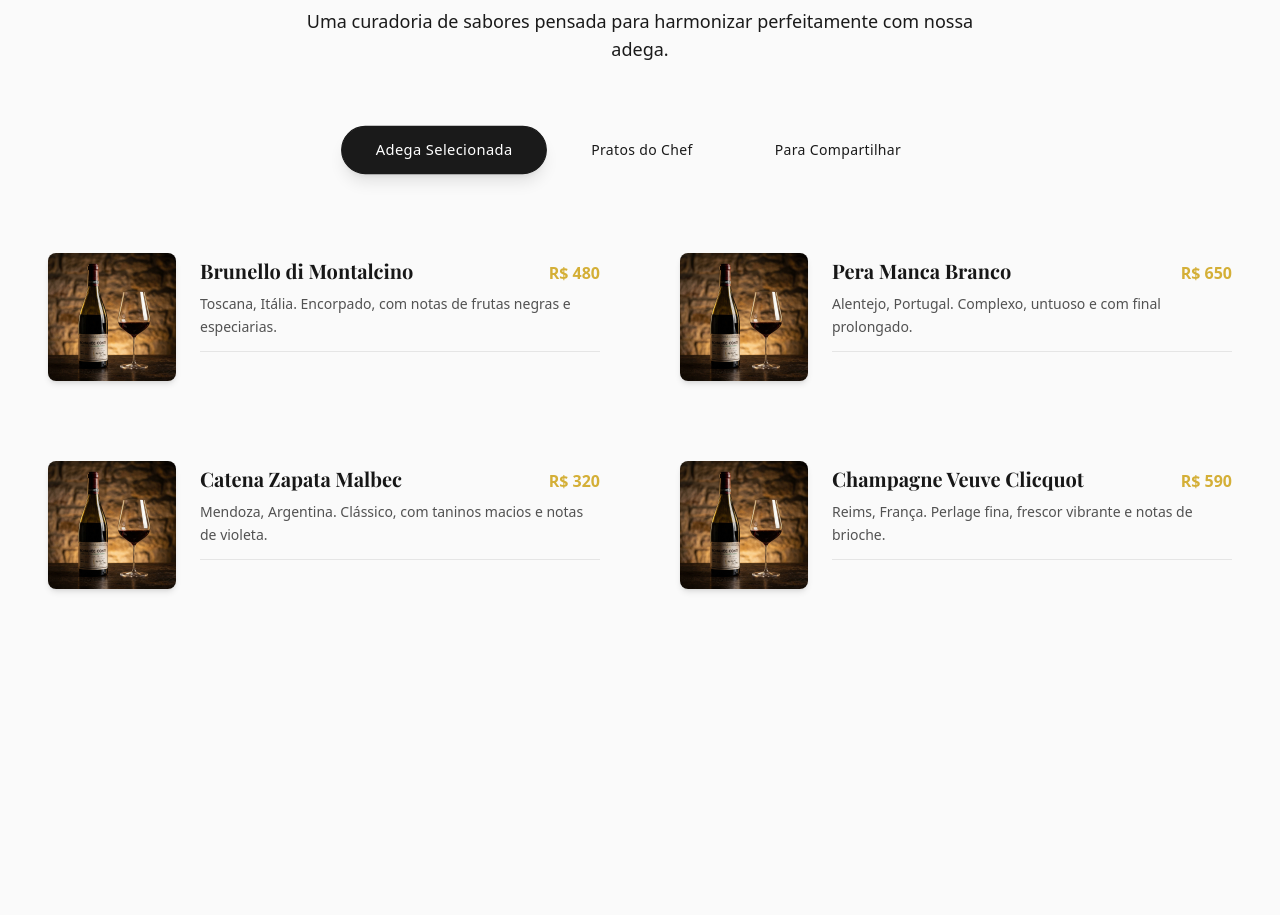
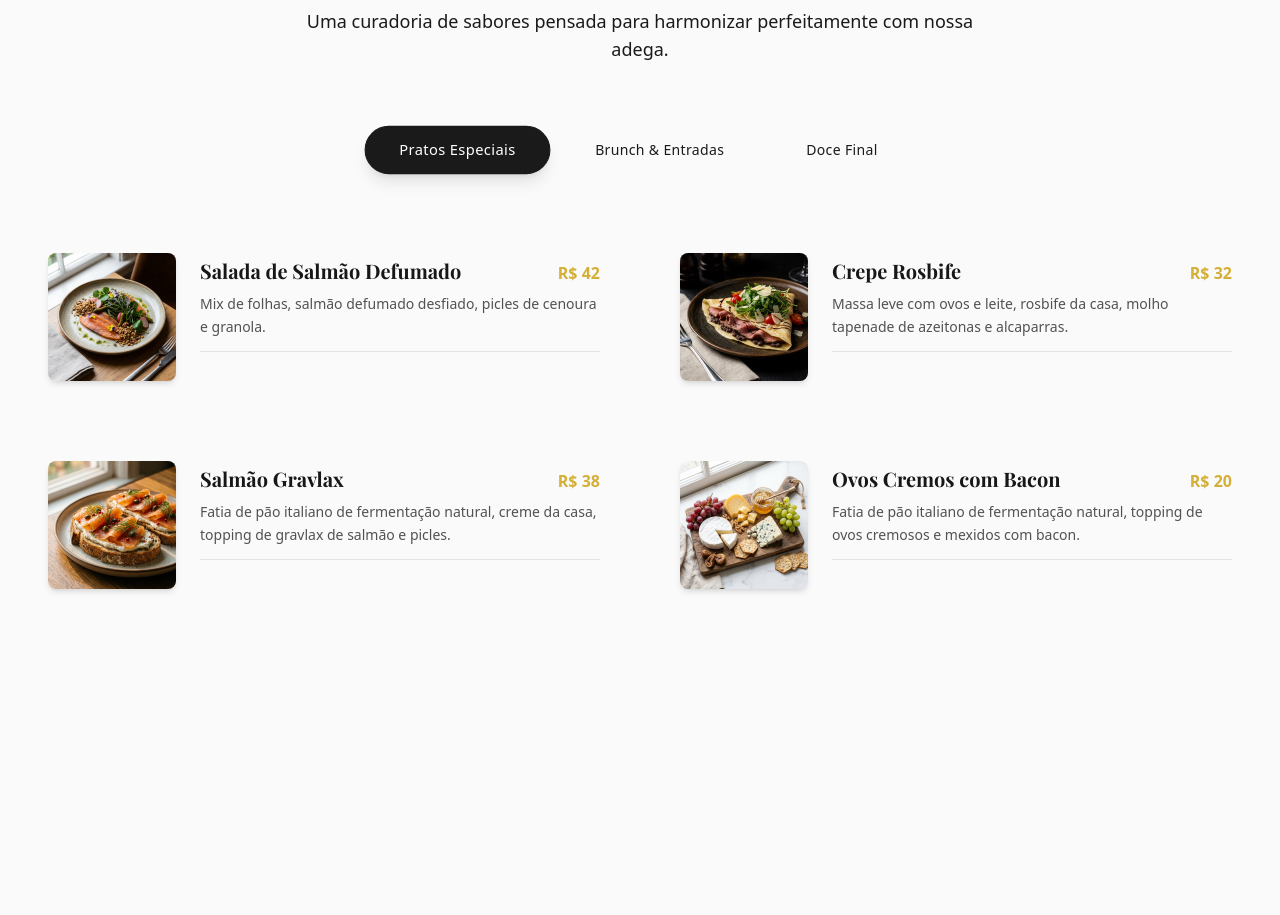
Before and after one commit to Munizada/Emporio-Gavi, a Next.js app: page / in a window 1280 px wide. Shown: the part 3720-4635 px from the top of the page. Built offline with nearby package versions, Linux system fonts and the light colour scheme; a web font is replaced by a local one.

Commit message:
fix: force update menu data with real items

```diff
--- a/components/sections/MenuSection.tsx
+++ b/components/sections/MenuSection.tsx
@@ -10,99 +10,99 @@
 
 const menuCategories = [
     {
-        id: "vinhos",
-        label: "Adega Selecionada",
+        id: "especiais",
+        label: "Pratos Especiais",
         items: [
             {
-                title: "Brunello di Montalcino",
-                price: "R$ 480",
-                description: "Toscana, Itália. Encorpado, com notas de frutas negras e especiarias.",
-                image: "/images/wine-bottle.png", // Using existing image as placeholder
+                title: "Salada de Salmão Defumado",
+                price: "R$ 42",
+                description: "Mix de folhas, salmão defumado desfiado, picles de cenoura e granola.",
+                image: "/images/menu-salmao-defumado.png",
             },
             {
-                title: "Pera Manca Branco",
-                price: "R$ 650",
-                description: "Alentejo, Portugal. Complexo, untuoso e com final prolongado.",
-                image: "/images/wine-bottle.png",
+                title: "Crepe Rosbife",
+                price: "R$ 32",
+                description: "Massa leve com ovos e leite, rosbife da casa, molho tapenade de azeitonas e alcaparras.",
+                image: "/images/menu-crepe-rosbife.png",
             },
             {
-                title: "Catena Zapata Malbec",
-                price: "R$ 320",
-                description: "Mendoza, Argentina. Clássico, com taninos macios e notas de violeta.",
-                image: "/images/wine-bottle.png",
+                title: "Salmão Gravlax",
+                price: "R$ 38",
+                description: "Fatia de pão italiano de fermentação natural, creme da casa, topping de gravlax de salmão e picles.",
+                image: "/images/menu-gravlax.png",
             },
             {
-                title: "Champagne Veuve Clicquot",
-                price: "R$ 590",
-                description: "Reims, França. Perlage fina, frescor vibrante e notas de brioche.",
-                image: "/images/wine-bottle.png",
+                title: "Ovos Cremos com Bacon",
+                price: "R$ 20",
+                description: "Fatia de pão italiano de fermentação natural, topping de ovos cremosos e mexidos com bacon.",
+                image: "/images/cheese-board.png", // Using default as we didn't generate this specific one yet
             },
         ],
     },
     {
-        id: "pratos",
-        label: "Pratos do Chef",
+        id: "brunch",
+        label: "Brunch & Entradas",
         items: [
             {
-                title: "Risoto de Camarão com Brie",
-                price: "R$ 89",
-                description: "Arroz arbóreo cremoso, camarões rosa grandes e finalizado com queijo brie.",
-                image: "/images/olive-oil.png", // Placeholder
+                title: "Croissant",
+                price: "R$ 12",
+                description: "Consulte os sabores disponíveis. Clássico amanteigado ou recheado.",
+                image: "/images/menu-croissant.png",
             },
             {
-                title: "Filé ao Molho Poivre",
-                price: "R$ 98",
-                description: "Medalhão de filé mignon alto, crosta de pimentas e batatas rústicas.",
-                image: "/images/olive-oil.png",
+                title: "Quiche",
+                price: "R$ 20",
+                description: "Massa leve e recheio cremoso. Consulte os sabores do dia.",
+                image: "/images/cheese-board.png", // Placeholder
             },
             {
-                title: "Bacalhau à Lagareiro",
-                price: "R$ 110",
-                description: "Lombo de bacalhau confitado no azeite, batatas ao murro e brócolis.",
-                image: "/images/olive-oil.png",
+                title: "Salada Caprese",
+                price: "R$ 34",
+                description: "Mix de folhas, tomate cereja, queijo coalho, molho pesto e croutons.",
+                image: "/images/menu-caprese.png",
             },
             {
-                title: "Pasta Trufada",
-                price: "R$ 78",
-                description: "Massa fresca artesanal, manteiga de trufas brancas e parmesão 24 meses.",
-                image: "/images/olive-oil.png",
+                title: "Pão de Queijo",
+                price: "R$ 4",
+                description: "A receita tradicional mineira, feito com queijo da Canastra.",
+                image: "/images/cheese-board.png", // Placeholder
             },
         ],
     },
     {
-        id: "tapas",
-        label: "Para Compartilhar",
+        id: "doces",
+        label: "Doce Final",
         items: [
             {
-                title: "Tábua de Queijos Premium",
-                price: "R$ 120",
-                description: "Seleção de 5 queijos importados, mel trufado, nuts e pães de fermentação natural.",
-                image: "/images/cheese-board.png",
+                title: "Bolo Tiramisú",
+                price: "R$ 24",
+                description: "Bolo denso com massa de cacau black, recheio de chantilly de café e cobertura de ganache.",
+                image: "/images/menu-tiramisu.png",
             },
             {
-                title: "Burrata Caprese",
-                price: "R$ 68",
-                description: "Burrata cremosa, tomates confit, pesto de manjericão e foccacia.",
-                image: "/images/cheese-board.png",
+                title: "Bolo Vitoriano",
+                price: "R$ 24",
+                description: "Fatia de bolo de massa branca amanteigada, recheio de creme de chantilly e frutas vermelhas.",
+                image: "/images/wine-bottle.png", // Placeholder reuse
             },
             {
-                title: "Jamón Ibérico",
-                price: "R$ 140",
-                description: "Fatias finas de presunto Pata Negra, servidas com pan con tomate.",
-                image: "/images/cheese-board.png",
+                title: "Strudel de Maçã",
+                price: "R$ 20",
+                description: "Fatia de torta folhada recheada com maçã cozida e canela.",
+                image: "/images/wine-bottle.png", // Placeholder reuse
             },
             {
-                title: "Bruschettas Variadas",
-                price: "R$ 48",
-                description: "Mix de sabores: Pomodoro, Cogumelos e Gorgonzola com Mel.",
-                image: "/images/cheese-board.png",
+                title: "Bolo Floresta Negra",
+                price: "R$ 20",
+                description: "Fatia de bolo de chocolate, recheado com cerejas e chantilly.",
+                image: "/images/wine-bottle.png", // Placeholder reuse
             },
         ],
     },
 ];
 
 export function MenuSection() {
-    const [activeTab, setActiveTab] = useState("vinhos");
+    const [activeTab, setActiveTab] = useState("especiais");
 
     return (
         <section id="menu" className="py-32 bg-neutral-50 dark:bg-neutral-900 border-t border-b border-black/5 dark:border-white/5">
@@ -126,8 +126,8 @@
                             key={category.id}
                             onClick={() => setActiveTab(category.id)}
                             className={`px-8 py-3 rounded-full text-sm font-medium tracking-wide transition-all duration-300 border ${activeTab === category.id
-                                    ? "bg-primary text-primary-foreground border-primary shadow-lg scale-105"
-                                    : "bg-transparent text-muted-foreground border-transparent hover:bg-neutral-200 dark:hover:bg-neutral-800"
+                                ? "bg-primary text-primary-foreground border-primary shadow-lg scale-105"
+                                : "bg-transparent text-muted-foreground border-transparent hover:bg-neutral-200 dark:hover:bg-neutral-800"
                                 }`}
                         >
                             {category.label}
```
